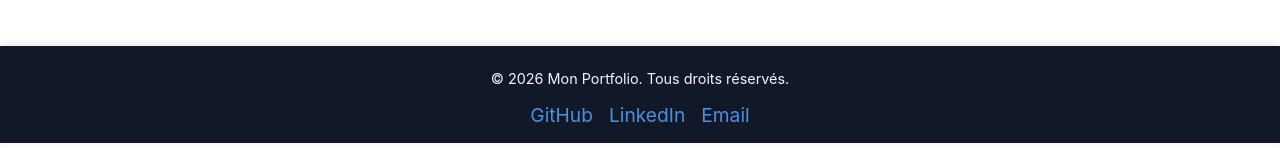
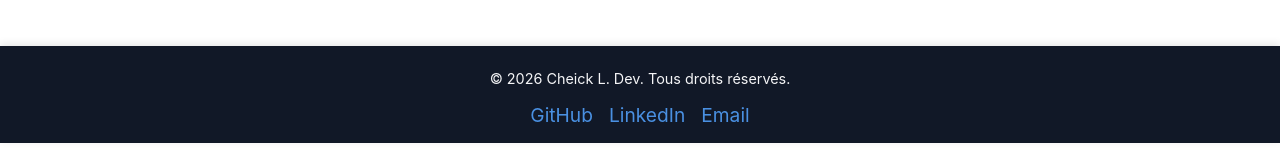
Before and after one commit to CL-KRMA/Taskflow, a Next.js app: page / in a window 1280 px wide. Shown: the part 649-797 px from the top of the page. Built offline with nearby package versions, Linux system fonts and the light colour scheme.

Commit message:
mise a jour footer

```diff
--- a/app/page.tsx
+++ b/app/page.tsx
@@ -9,7 +9,7 @@ export default function Home() {
       <p>
         <strong>Développeur Fullstack</strong> passionné par la création de solutions
         digitales modernes. Mon objectif: <em>transformer vos idées en expériences
-        web performantes et évolutives</em>.cool
+        web performantes et évolutives</em>.
       </p>
     </div>
         <Footer />
--- a/components/Footer.tsx
+++ b/components/Footer.tsx
@@ -1,7 +1,7 @@
 function Footer() {
   return (
     <footer className="footer">
-      <p>© 2026 Mon Portfolio. Tous droits réservés.</p>
+      <p>© 2026 Cheick L. Dev. Tous droits réservés.</p>
       <div className="socials">
         <a href="https://github.com/tonprofil" target="_blank" rel="noopener noreferrer">GitHub</a>
         <a href="https://linkedin.com/in/tonprofil" target="_blank" rel="noopener noreferrer">LinkedIn</a>
```
